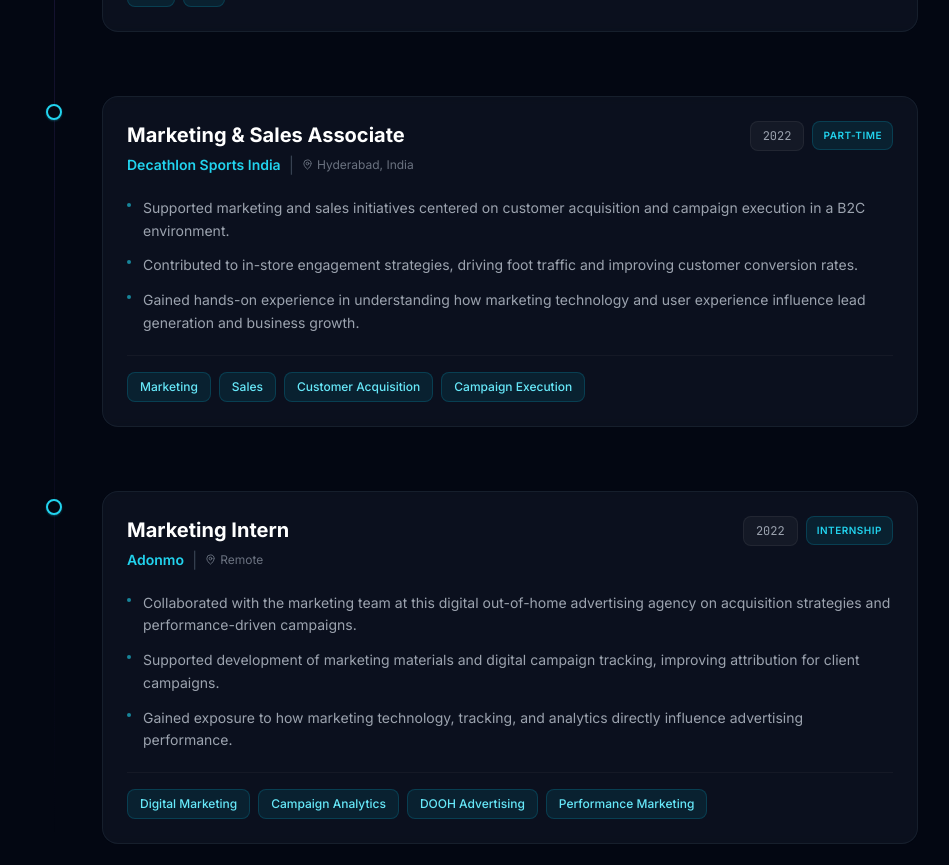
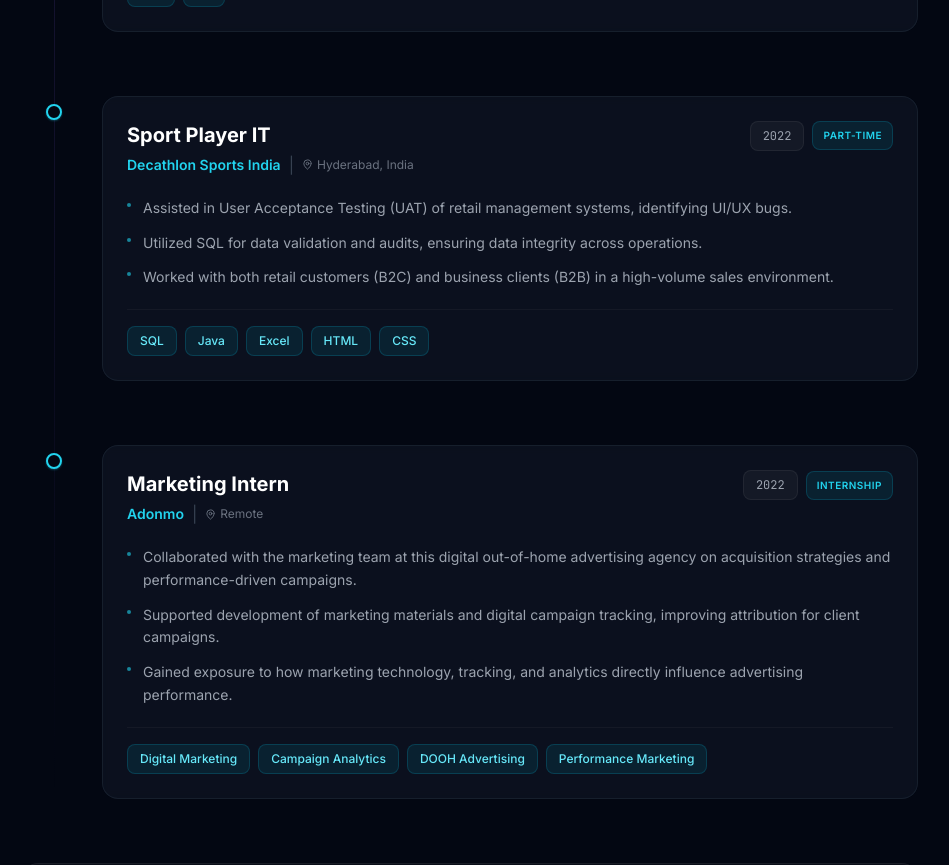
Before and after one commit to YOGESHBOTCHA965/yogesh-portfolio, a Next.js app: page /yogesh-portfolio/experience in a window 1280 px wide. Shown: the part 2180-3045 px from the top of the page, without its empty margins (170-1119 px from the left). Built offline with nearby package versions, Linux system fonts and the light colour scheme.

Commit message:
Modify Decathlon role details and technologies used
Updated position and responsibilities for Decathlon role, emphasizing SQL and UAT experience.

```diff
--- a/src/app/experience/page.tsx
+++ b/src/app/experience/page.tsx
@@ -76,16 +76,16 @@ const experiences: ExperienceItem[] = [
   {
     id: 5,
     company: 'Decathlon Sports India',
-    position: 'Marketing & Sales Associate',
+    position: 'Sport Player IT',
     location: 'Hyderabad, India',
     duration: '2022',
     type: 'Part-time',
     description: [
-      'Supported marketing and sales initiatives centered on customer acquisition and campaign execution in a B2C environment.',
-      'Contributed to in-store engagement strategies, driving foot traffic and improving customer conversion rates.',
-      'Gained hands-on experience in understanding how marketing technology and user experience influence lead generation and business growth.',
+      'Assisted in User Acceptance Testing (UAT) of retail management systems, identifying UI/UX bugs.',
+      'Utilized SQL for data validation and audits, ensuring data integrity across operations.',
+      'Worked with both retail customers (B2C) and business clients (B2B) in a high-volume sales environment.',
     ],
-    technologies: ['Marketing', 'Sales', 'Customer Acquisition', 'Campaign Execution'],
+    technologies: ['SQL', 'Java', 'Excel', 'HTML', 'CSS'],
   },
   {
     id: 6,
```
